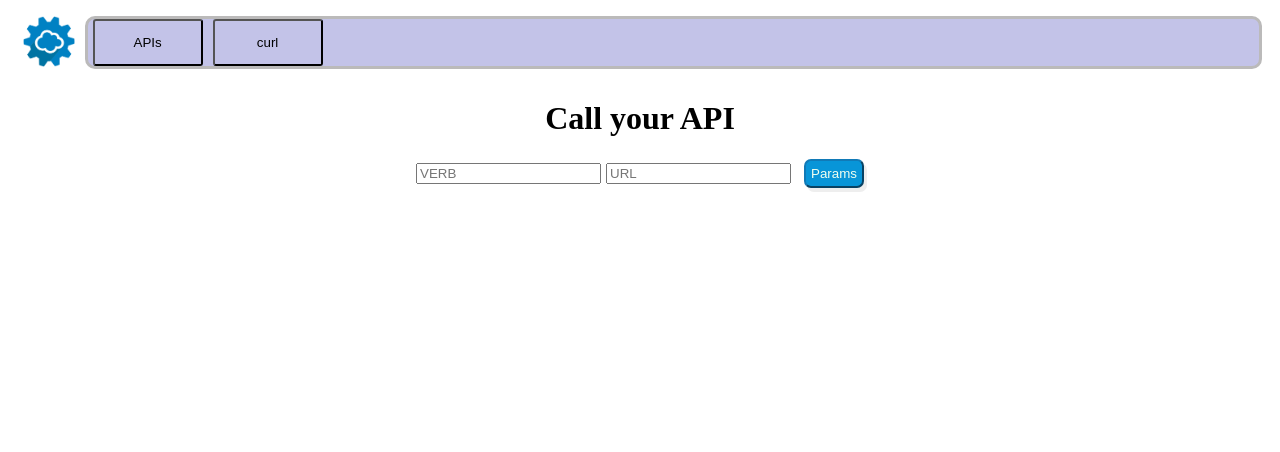
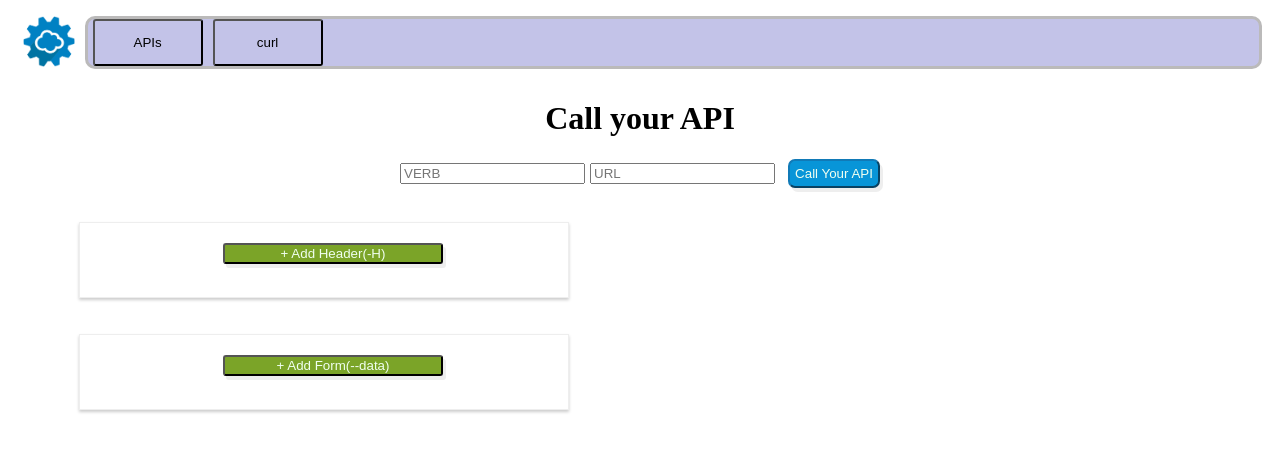
Before and after one commit to mehdishirazi/postman, a React app: page / in a window 1280 px wide. Shown: the top 452 px of the page. Built offline with nearby package versions, Linux system fonts and the light colour scheme.

Commit message:
Adding new design

```diff
--- /dev/null
+++ b/src/components/Main/Forms/Form.js
@@ -0,0 +1,13 @@
+import React from 'react'
+
+const Form = (props) => {
+    return (
+        <div className={props.formClass}>
+            <button onClick={props.delete} className={props.btnClass}>-</button>
+            <input className={props.inputClass} onChange={props.formHandleChange} type="text" placeholder="key" />
+            <input className={props.inputClass} onChange={props.formHandleChange} type="text" placeholder="value" />
+        </div>
+    )
+}
+
+export default Form
--- /dev/null
+++ b/src/components/Main/Forms/Forms.js
@@ -0,0 +1,21 @@
+import React from 'react'
+import Form from './Form'
+import "../../../style/Body.css"
+
+
+const Forms = (props) => {
+    let formList = props.form.map((item, index) => <Form key={item.id} formClass="params-header" btnClass={props.minusBtn} inputClass={props.input} delete={() => props.delete(index)} />)
+    return (
+        <div className={props.className}>
+            <div>
+                <button onClick={props.click} className={props.btnStyle}>+ Add Form(--data)</button>
+            </div>
+            <div className="params-header">
+                {props.isShowingForm ? formList : null}
+            </div>
+            <br />
+        </div>
+    )
+}
+
+export default Forms
--- a/src/components/Main/Forms/From.js
+++ /dev/null
@@ -1,17 +0,0 @@
-import React from 'react'
-
-const Form = (props) => {
-    return(
-        <div className={props.className}>
-        <h3>Add Forms(--data)</h3>
-        <br></br>
-        <button onClick={props.click} className={props.btnStyle}>+</button>
-        <button onClick={props.delete} className={props.minusBtn}>-</button>
-        <input className={props.input} onChange={props.formHandleChange} type="text" placeholder="key" />
-        <input className={props.input} onChange={props.formHandleChange} type="text" placeholder="value" />
-        <br />
-    </div>
-    )
-}
-
-export default Form
--- a/src/components/Main/Forms/Header.js
+++ b/src/components/Main/Forms/Header.js
@@ -1,15 +1,11 @@
 import React from 'react'
 
-const Header = (props) => {
+let Header = (props) => {
     return (
-        <div className={props.className}>
-            <h3>Add Header(-H)</h3>
-            <br></br>
-            <button onClick={props.click} className={props.btnStyle}>+</button>
-            <button onClick={props.delete} className={props.minusBtn}>-</button>
-            <input className={props.input} onChange={props.headerHandleChange} type="text" placeholder="key" />
-            <input className={props.input} onChange={props.headerHandleChange} type="text" placeholder="value" />
-            <br />
+        <div className={props.headerClass}>
+            <button onClick={props.delete} className={props.btnClass}>-</button>
+            <input className={props.inputClass} onChange={props.headerHandleChange} type="text" placeholder="key" />
+            <input className={props.inputClass} onChange={props.headerHandleChange} type="text" placeholder="value" />
         </div>
     )
 }
--- /dev/null
+++ b/src/components/Main/Forms/Headers.js
@@ -0,0 +1,21 @@
+import React from 'react'
+import Header from './Header'
+import "../../../style/Body.css"
+
+
+const Headers = (props) => {
+    let headerList = props.header.map((item, index) => <Header key={item.id} headerClass="params-header" btnClass={props.minusBtn} inputClass={props.input} delete={() => props.delete(index)} />)
+    return (
+        <div className={props.className}>
+            <div>
+                <button onClick={props.click} className={props.btnStyle}>+ Add Header(-H)</button>
+            </div>
+            <div className="params-header">
+                {props.isShowingHeader ? headerList : null}
+            </div>
+            <br />
+        </div>
+    )
+}
+
+export default Headers
--- a/src/components/Main/Forms/Url.js
+++ b/src/components/Main/Forms/Url.js
@@ -6,8 +6,7 @@ const Url = (props) => {
             <h1>Call your API</h1>
             <input className={props.input} onChange={props.urlHandleChange} type="text" placeholder="VERB"></input>
             <input className={props.input} onChange={props.urlHandleChange} type="text" placeholder="URL"></input>
-            <button onClick={props.clicked} className={props.class}>Params</button>
-            {props.isShowingFetchApi ? <button onClick={props.fetchApiCall} className={props.class}>Fetch Your API</button> : null}
+            <button onClick={props.fetchApiCall} className={props.class}>Call Your API</button>
         </div>
     )
 }
--- a/src/components/Main/Main.js
+++ b/src/components/Main/Main.js
@@ -1,7 +1,7 @@
 import React from 'react'
-import Header from './Forms/Header'
+import Headers from './Forms/Headers'
 import Url from './Forms/Url'
-import Form from "./Forms/From"
+import Form from "./Forms/Forms"
 import Table from "./Table"
 import "../../style/Body.css"
 import TableHeader from './TableHeader'
@@ -11,7 +11,8 @@ class Body extends React.Component {
     constructor() {
         super()
         this.state = {
-            isShowingValue: false,
+            isShowingHeader: false,
+            isShowingForm: false,
             url: [{ url: "", verb: "" }],
             header: [],
             body: [],
@@ -65,16 +66,28 @@ class Body extends React.Component {
             .catch(Error => console.log(Error))
     }
 
-    addPramsHandler = () => {
+    addHeader = () => {
+        if (this.state.isShowingHeader === false) {
             this.setState({
-            isShowingValue: true,
+                isShowingHeader: true,
                 header: [
                     {
                         id: 1,
                         key: "",
                         value: ""
                     }
-            ],
+                ]
+            })
+            this.clickHeaderHandler()
+        } else {
+            this.clickHeaderHandler()
+        }
+    }
+
+    addForm = () => {
+        if(this.state.isShowingForm === false){
+            this.setState({
+                isShowingForm: true,
                 body: [
                     {
                         id: 1,
@@ -83,6 +96,10 @@ class Body extends React.Component {
                     }
                 ]
             })
+            this.clickFormHandler()
+        } else {
+            this.clickFormHandler()
+        }
     }
 
     urlHandleChange = (event) => {
@@ -158,28 +175,7 @@ class Body extends React.Component {
     }
 
     render() {
-        let headerElement = this.state.header.map((item, index) => {
-            return <Header
-                key={item.id}
-                headerHandleChange={(event) => this.headerHandleChange(event, item.id)}
-                delete={() => this.deleteHeaderHandler(index)}
-                click={this.clickHeaderHandler}
-                className="params"
-                btnStyle="paramsBtn"
-                minusBtn="minusBtn"
-                input="input" />
-        })
-        let formElement = this.state.body.map((item, index) => {
-            return <Form
-                key={item.id}
-                formHandleChange={(event) => this.formHandleChange(event, item.id)}
-                delete={() => this.deleteFormHandler(index)}
-                click={this.clickFormHandler}
-                className="params"
-                btnStyle="paramsBtn"
-                minusBtn="minusBtn"
-                input="input" />
-        })
+        console.log(this.state)
         let TableView
         this.state.data === null ? TableView = null : TableView = this.state.data.map((item, index) => <Table info={item} key={index} />)
         return (
@@ -188,15 +184,33 @@ class Body extends React.Component {
                     fetchApiCall={() => this.fetchApi(this.state.url[0].url, this.state.url[0].verb)}
                     isShowingFetchApi={this.state.isShowingValue}
                     urlHandleChange={(event) => this.urlHandleChange(event)}
-                    clicked={this.addPramsHandler}
                     class="btn"
                     input="input" />
                 <div className="infoDiv">
                     <div>
-                        {this.state.isShowingValue ? headerElement : null}
+                        <Headers
+                            isShowingHeader={this.state.isShowingHeader}
+                            headerHandleChange={(event) => this.headerHandleChange(event)}
+                            delete={(index) => this.deleteHeaderHandler(index)}
+                            click={this.addHeader}
+                            header={this.state.header}
+                            className="params"
+                            btnStyle="paramsBtn"
+                            minusBtn="minusBtn"
+                            input="input" />
+                        <Form
+                            isShowingForm={this.state.isShowingForm}
+                            formHandleChange={(event) => this.formHandleChange(event)}
+                            delete={(index) => this.deleteFormHandler(index)}
+                            click={this.addForm}
+                            form={this.state.body}
+                            className="params"
+                            btnStyle="paramsBtn"
+                            minusBtn="minusBtn"
+                            input="input" />
                     </div>
                     <div>
-                        {this.state.isShowingValue ? formElement : null}
+                        {/* {this.state.isShowingValue ? <input /> : null} */}
                     </div>
                 </div>
                 {this.state.data === null ? null :
--- a/src/style/Body.css
+++ b/src/style/Body.css
@@ -27,6 +27,8 @@
 
 .paramsBtn {
     background-color: #7ba428;
+    margin: 17px 0px 15px 20px;
+    width: 220px;
     border-radius: 3px;
     color: honeydew;
     margin-right: 3px;
@@ -64,10 +66,12 @@
 }
 
 .params {
-    margin: 16px auto;
+    display: flex;
+    flex-direction: column;
+    margin: 18px 55px;
     border: 1px solid #eeeeee;
     box-shadow: 0 2px 3px #cccccc;
-    padding: 16px;
+    padding: 3px 69px 0px 70px;
     text-align: center;
 }
 
@@ -87,3 +91,16 @@ table, th, td {
   tr:nth-child(even) {
     background: #c9daf8;
   }
+
+  .params-header {
+      display: flex;
+      flex-direction: column;
+      margin: auto auto auto auto;
+  }
+
+
+  .params-header > div {
+    display: flex;
+    flex-direction: row;
+    margin-top: 4px;
+}
```
Lines whose indentation alone changed are shown as unchanged.
